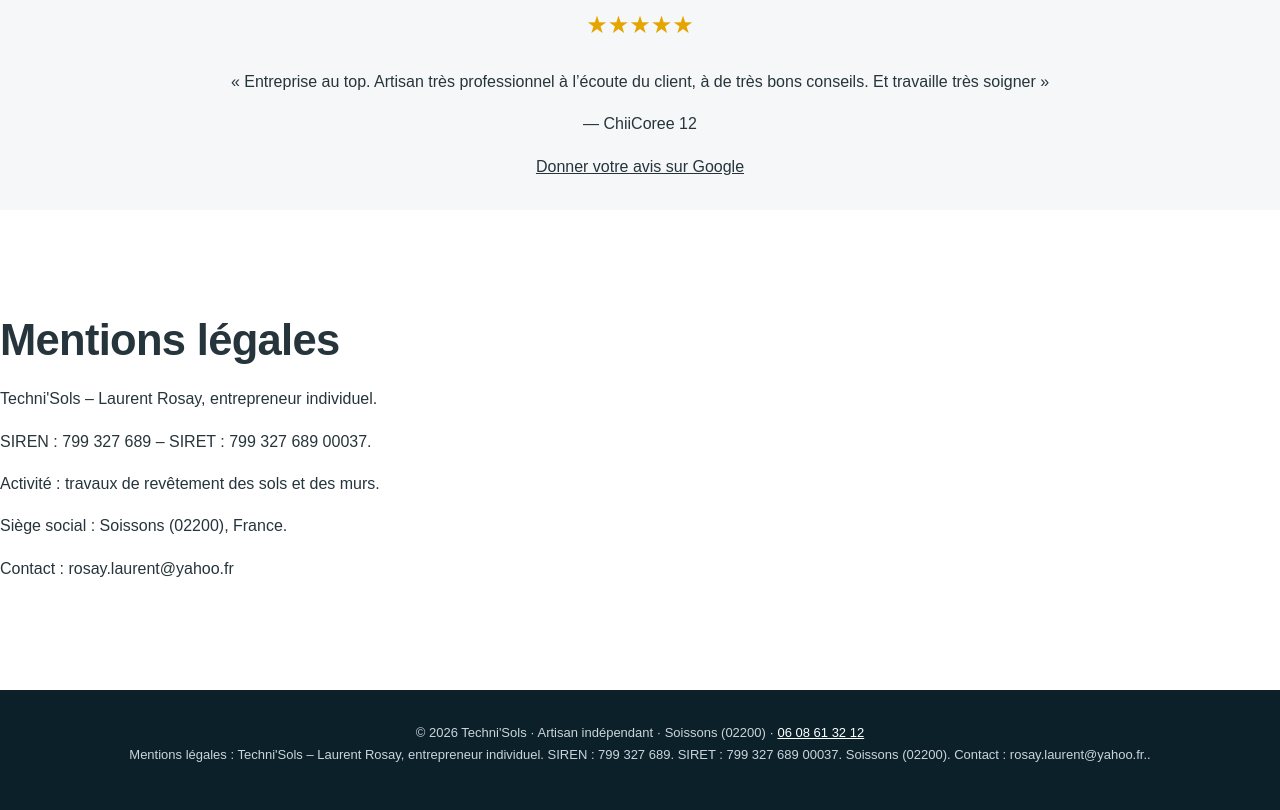
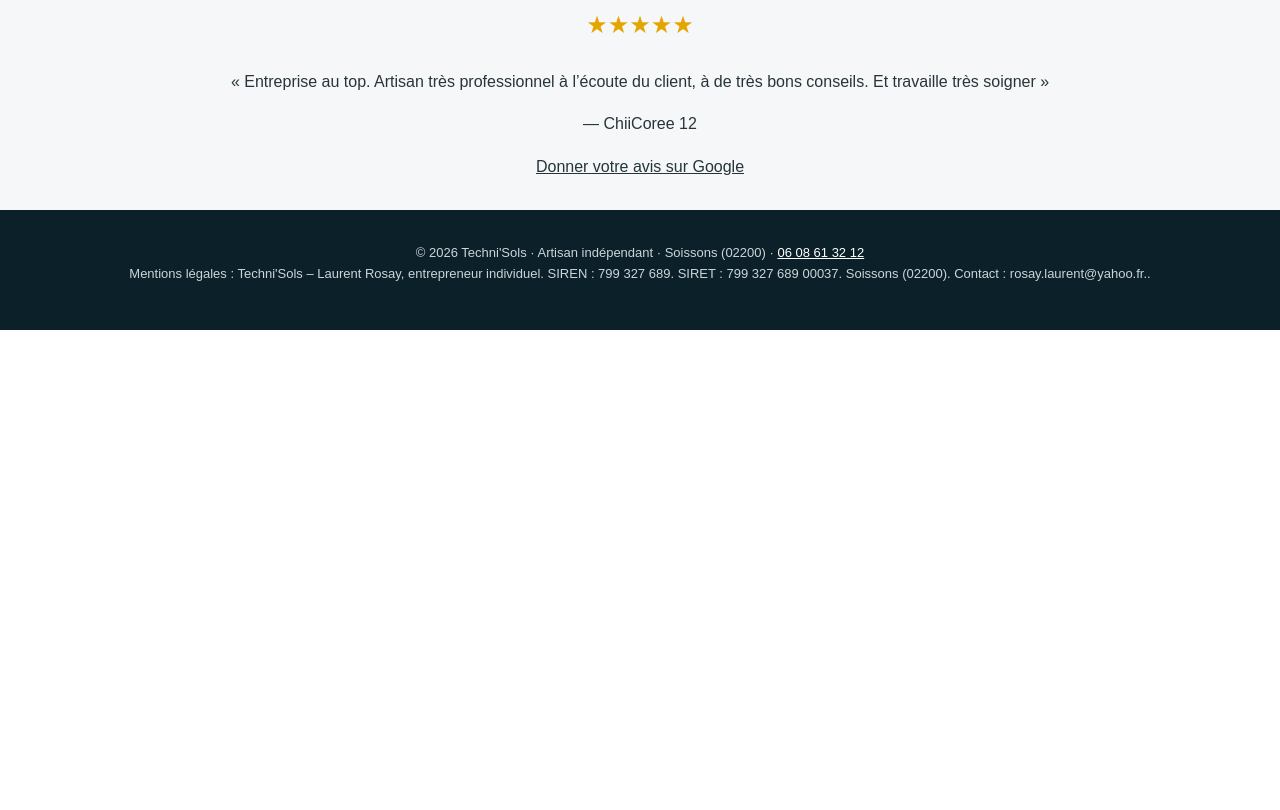
Before and after one commit to laurentrosay/Site-techni-sols-, a plain HTML site: page index.html in a window 1280 px wide. Shown: the part 5096-5906 px from the top of the page. After the commit the page ends 5426 px from the top, so only its background shows below. Drawn offline with Linux system fonts and the light colour scheme.

Commit message:
Remove mentions légales section from index.html
Removed the legal mentions section from the HTML.

```diff
--- a/index.html
+++ b/index.html
@@ -36,11 +36,7 @@
 <p>— ChiiCoree 12</p>
   <a href="https://g.page/r/CbPyDAmkzqULEBM/review" target="_blank" rel="noopener noreferrer">Donner votre avis sur Google</a>
 </section>
-<section id="mentions-legales"><h2>Mentions légales</h2><p>Techni'Sols – Laurent Rosay, entrepreneur individuel.</p>
-<p>SIREN : 799 327 689 – SIRET : 799 327 689 00037.</p>
-<p>Activité : travaux de revêtement des sols et des murs.</p>
-<p>Siège social : Soissons (02200), France.</p>
-<p>Contact : rosay.laurent@yahoo.fr</p></section>
+
   <footer>© <span id="year"></span> Techni'Sols · Artisan indépendant · Soissons (02200) · <a href="tel:+33608613212">06 08 61 32 12</a><p>Mentions légales : Techni'Sols – Laurent Rosay, entrepreneur individuel. SIREN : 799 327 689. SIRET : 799 327 689 00037. Soissons (02200). Contact : rosay.laurent@yahoo.fr..</p></footer><div class="mobile-actions"><a class="btn outline" style="color:var(--navy);border-color:var(--navy)" href="tel:+33608613212">Appeler</a><a class="btn" href="#contact">Devis gratuit</a></div><script>
 document.getElementById('year').textContent = new Date().getFullYear();
 const form = document.getElementById('devis');
```
